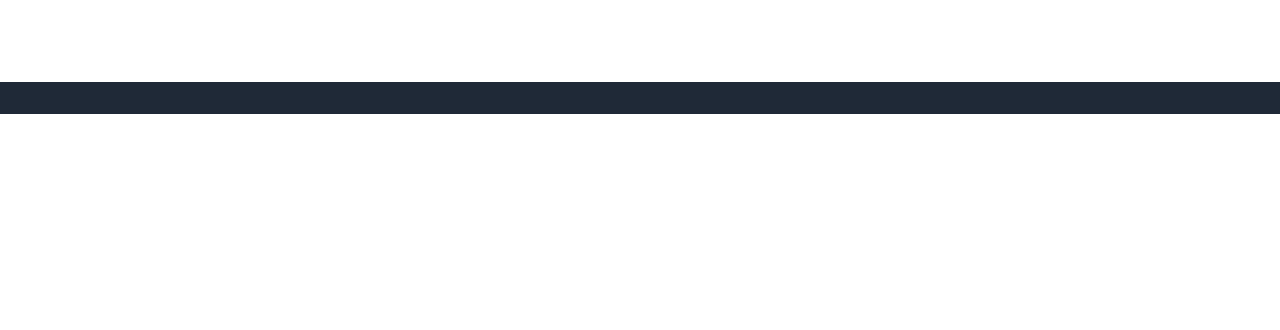
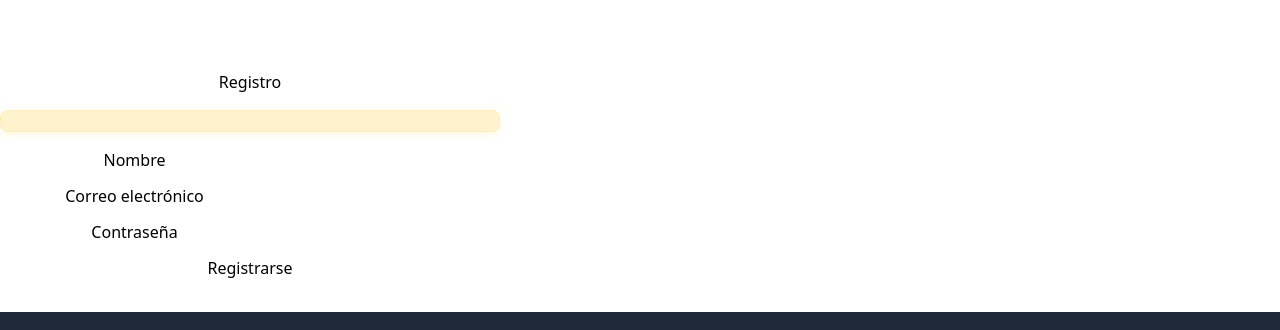
Before and after one commit to Marcoo29/APIFrontend, a React (Vite) app: page / in a window 1280 px wide. Shown: the part 2681-3011 px from the top of the page. Before the commit the page ends 2795 px from the top, so only its background shows below. Built offline with nearby package versions, Linux system fonts and the light colour scheme.

Commit message:
login.jsx y register.jsx, falta react-router-dom y agrupar en carpetas

```diff
--- a/package.json
+++ b/package.json
@@ -11,7 +11,8 @@
   },
   "dependencies": {
     "react": "^19.1.1",
-    "react-dom": "^19.1.1"
+    "react-dom": "^19.1.1",
+    "react-router-dom": "^7.9.4"
   },
   "devDependencies": {
     "@eslint/js": "^9.36.0",
--- a/src/App.jsx
+++ b/src/App.jsx
@@ -6,6 +6,8 @@ import Navigation from "./Navigation";
 import Landing from "./Landing";
 import Home from "./Home";
 import Footer from "./Footer";
+import Login from "./Login";
+import Register from "./Register";
 import "./index.css"; // Tailwind
 
 function App() {
@@ -16,7 +18,9 @@ function App() {
     <Navigation />
    <Landing />
    <Home />
+    <Register />
     <Footer />
+
     </>
 
   );
--- a/src/Card.jsx
+++ b/src/Card.jsx
@@ -1,28 +1,28 @@
 const Card = () => {
   return (
     <div className="overflow-x-auto">
-      <div class="w-full max-w-sm bg-white border border-gray-200 rounded-lg shadow-sm dark:bg-gray-800 dark:border-gray-700">
+      <div className="w-full max-w-sm bg-white border border-gray-200 rounded-lg shadow-sm dark:bg-gray-800 dark:border-gray-700">
         <a href="#">
           <img
-            class="p-8 rounded-t-lg"
+            className="p-8 rounded-t-lg"
             src="/docs/images/products/apple-watch.png"
             alt="product image"
           />
         </a>
-        <div class="px-5 pb-5">
+        <div className="px-5 pb-5">
           <a href="#">
-            <h5 class="text-xl font-semibold tracking-tight text-gray-900 dark:text-white">
+            <h5 className="text-xl font-semibold tracking-tight text-gray-900 dark:text-white">
               Filtro de aire
             </h5>
           </a>
-          <div class="flex items-center mt-2.5 mb-5"></div>
-          <div class="flex items-center justify-between">
-            <span class="text-3xl font-bold text-gray-900 dark:text-white">
+          <div className="flex items-center mt-2.5 mb-5"></div>
+          <div className="flex items-center justify-between">
+            <span className="text-3xl font-bold text-gray-900 dark:text-white">
               $15.000
             </span>
             <a
               href="#"
-              class="text-white bg-blue-700 hover:bg-blue-800 focus:ring-4 focus:outline-none focus:ring-blue-300 font-medium rounded-lg text-sm px-5 py-2.5 text-center dark:bg-blue-600 dark:hover:bg-blue-700 dark:focus:ring-blue-800"
+              className="text-white bg-blue-700 hover:bg-blue-800 focus:ring-4 focus:outline-none focus:ring-blue-300 font-medium rounded-lg text-sm px-5 py-2.5 text-center dark:bg-blue-600 dark:hover:bg-blue-700 dark:focus:ring-blue-800"
             >
               Add to cart
             </a>
--- /dev/null
+++ b/src/Login.jsx
@@ -0,0 +1,42 @@
+import React, { useState } from "react";
+import { Link } from "react-router-dom";
+
+const Login = () => {
+  return (
+    <div>
+      <div className="container mt-5" style={{ maxWidth: "500px" }}>
+        <h2 className="mb-4">Iniciar Sesión</h2>
+        <form>
+          <div className="mb-3">
+            <label className="form-label">Correo electrónico</label>
+            <input
+              type="email"
+              className="form-control"
+              name="email"
+              onChange={(e) => setEmail(e.target.value)}
+            />
+          </div>
+          <div className="mb-3">
+            <label className="form-label">Contraseña</label>
+            <input
+              type="password"
+              className="form-control"
+              name="password"
+              onChange={(e) => setPassword(e.target.value)}
+            />
+          </div>
+          <button type="submit" className="btn btn-success w-100">
+            Iniciar Sesión
+          </button>
+        </form>
+        <div className="text-center mt-3">
+          <Link to="/register" className=" w-100">
+            ¿No tenés cuenta? Registrarse
+          </Link>
+        </div>
+      </div>
+    </div>
+  );
+};
+
+export default Login;
--- /dev/null
+++ b/src/Register.jsx
@@ -0,0 +1,64 @@
+
+const Register = () => {
+  return (
+    <div className="container mt-5" style={{ maxWidth: "500px" }}>
+      <h2 className="mb-4">Registro</h2>
+      {(
+        <div
+          style={{
+            background: "#fff3cd",
+            color: "#856404",
+            border: "1.5px solid #ffeeba",
+            borderRadius: 8,
+            padding: "10px 16px",
+            marginBottom: 16,
+            textAlign: "center",
+            fontWeight: 700,
+            fontSize: 16,
+            boxShadow: "0 2px 8px #ffeeba88",
+          }}
+        >
+        </div>
+      )}
+      <form>
+        <div className="mb-3">
+          <label className="form-label">Nombre</label>
+          <input
+            type="text"
+            className="form-control"
+            name="name"
+            onChange={(e) => setName(e.target.value)}
+          />
+        </div>
+        <div className="mb-3">
+          <label className="form-label">Correo electrónico</label>
+          <input
+            type="email"
+            className="form-control"
+            name="email"
+            onChange={(e) => setEmail(e.target.value)}
+          />
+        </div>
+        <div className="mb-3">
+          <label className="form-label">Contraseña</label>
+          <input
+            type="password"
+            className="form-control"
+            name="password"
+            onChange={(e) => setPassword(e.target.value)}
+          />
+        </div>
+        <button type="submit" className="btn btn-success w-100">
+          Registrarse
+        </button>
+      </form>
+      <div className="text-center mt-3">
+        {/*<Link to="/login" className=" w-100">
+          ¿Ya tenés una cuenta? Iniciar sesión
+        </Link>*/}
+      </div>
+    </div>
+  );
+};
+
+export default Register
```
Also changed, not shown: 1 other file (tests, documents, lock files or other folders).
